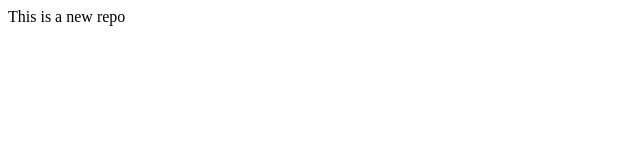
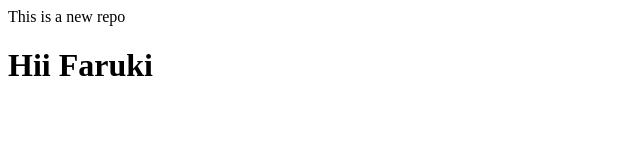
Before and after one commit to Sumon-Faruki/localdepo, a plain HTML site: page index.html in a window 1280 px wide. Shown: the whole page, without its empty margins (0-640 px from the left). Drawn offline with Linux system fonts and the light colour scheme.

Commit message:
Added header

```diff
--- a/index.html
+++ b/index.html
@@ -1 +1,2 @@
 <p>This is a new repo</p>
+<h1>Hii Faruki</h1>
```
